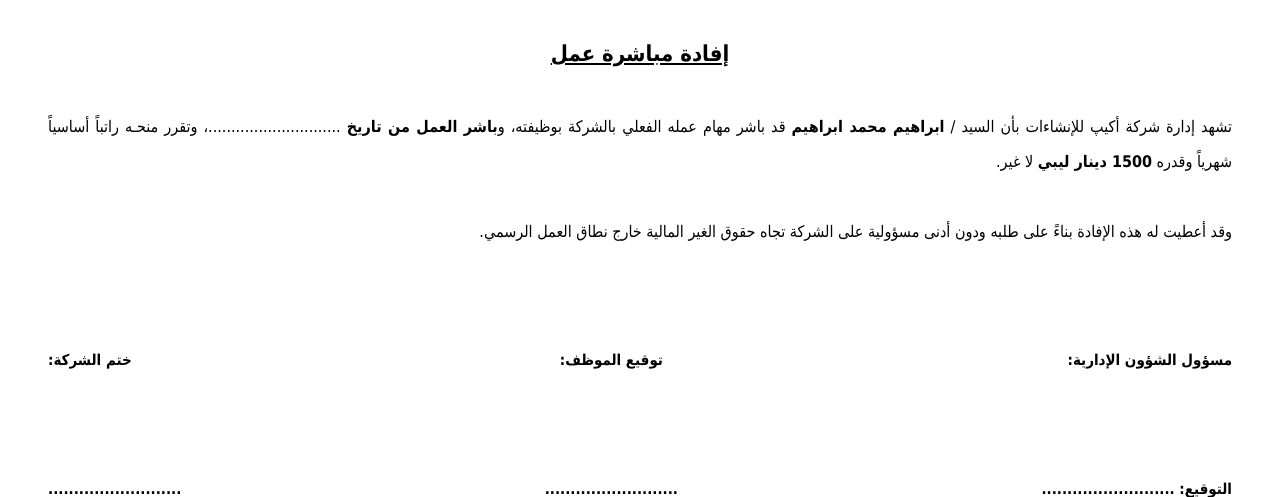
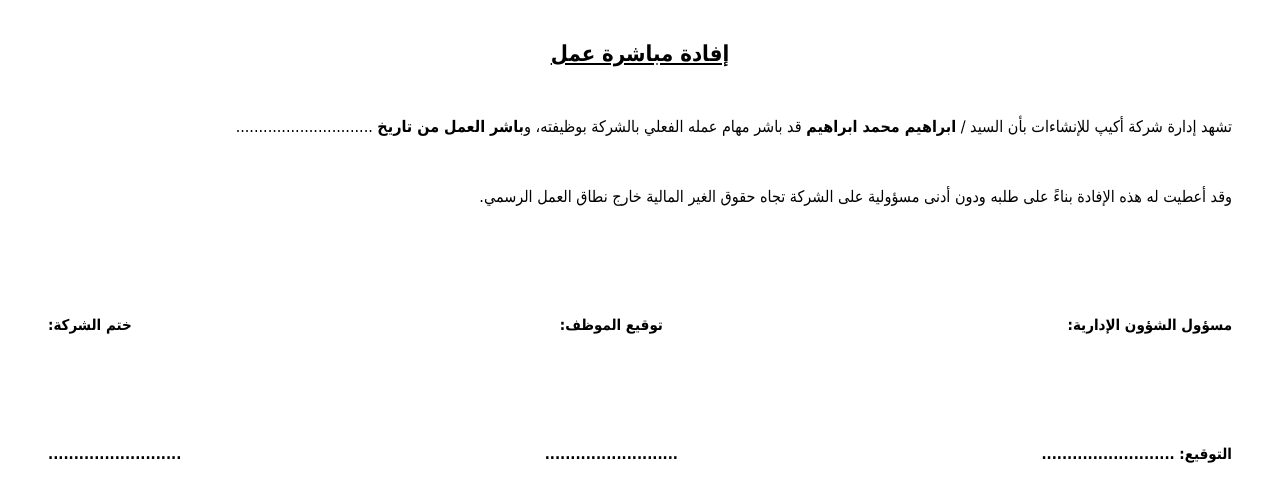
Before and after one commit to alifetory3-boop/EKiP, a Flask app: page /salaries/print/work_letter/1 in a window 1280 px wide. Shown: the part 139-636 px from the top of the page. Run offline with Flask 3, Linux system fonts and the light colour scheme; a user stored in the database is signed in; data comes from the database, SQL or seed files in the repository.

Commit message:
Update image source and content in work letter template

```diff
--- a/templates/print_work_letter.html
+++ b/templates/print_work_letter.html
@@ -24,7 +24,7 @@
             <p style="margin: 3px 0; font-size: 13px;">الشؤون الإدارية والموارد البشرية</p>
         </div>
         <div>
-            <img src="/static/logo.png" alt="شعار الشركة" style="max-height: 60px;" onerror="this.style.display='none'">
+            <img src="{{ url_for('static', filename='logo.png') }}" alt="شعار الشركة" style="max-height: 60px;" onerror="this.onerror=null; this.src='{{ url_for('static', filename='logo.png.jpeg') }}';">
         </div>
         <div style="text-align: left; font-size: 13px;">
             التاريخ: <input type="date" class="date-input" value="{{ now.strftime('%Y-%m-%d') }}">
@@ -34,7 +34,7 @@
     <div class="title">إفادة مباشرة عمل</div>
 
     <div class="content">
-        تشهد إدارة شركة أكيپ للإنشاءات بأن السيد / <b>{{ emp.name }}</b> قد باشر مهام عمله الفعلي بالشركة بوظيفته، و<b>باشر العمل من تاريخ</b> .............................، وتقرر منحـه راتباً أساسياً شهرياً وقدره <b>{{ "%.0f"|format(emp.default_salary) }} دينار ليبي</b> لا غير.<br><br>
+        تشهد إدارة شركة أكيپ للإنشاءات بأن السيد / <b>{{ emp.name }}</b> قد باشر مهام عمله الفعلي بالشركة بوظيفته، و<b>باشر العمل من تاريخ</b> ..............................<br><br>
         وقد أعطيت له هذه الإفادة بناءً على طلبه ودون أدنى مسؤولية على الشركة تجاه حقوق الغير المالية خارج نطاق العمل الرسمي.
     </div>
 
```
